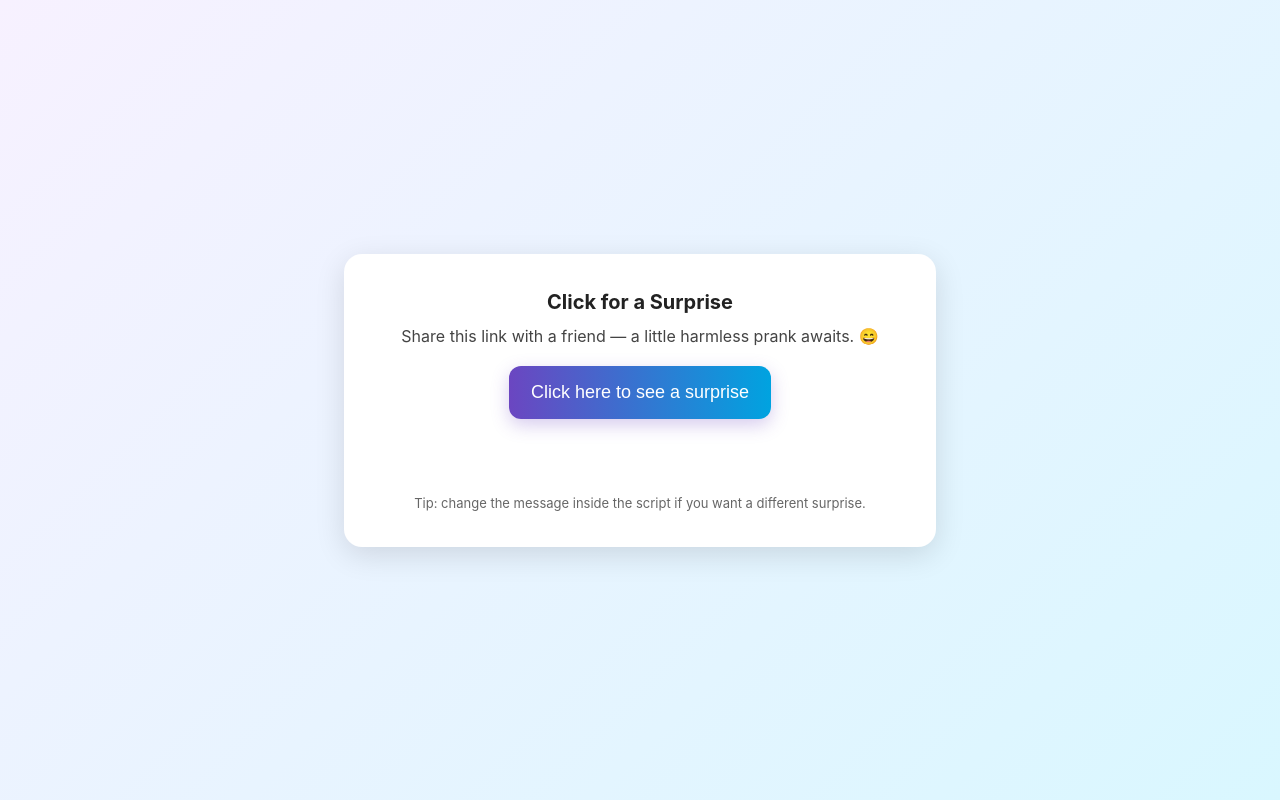
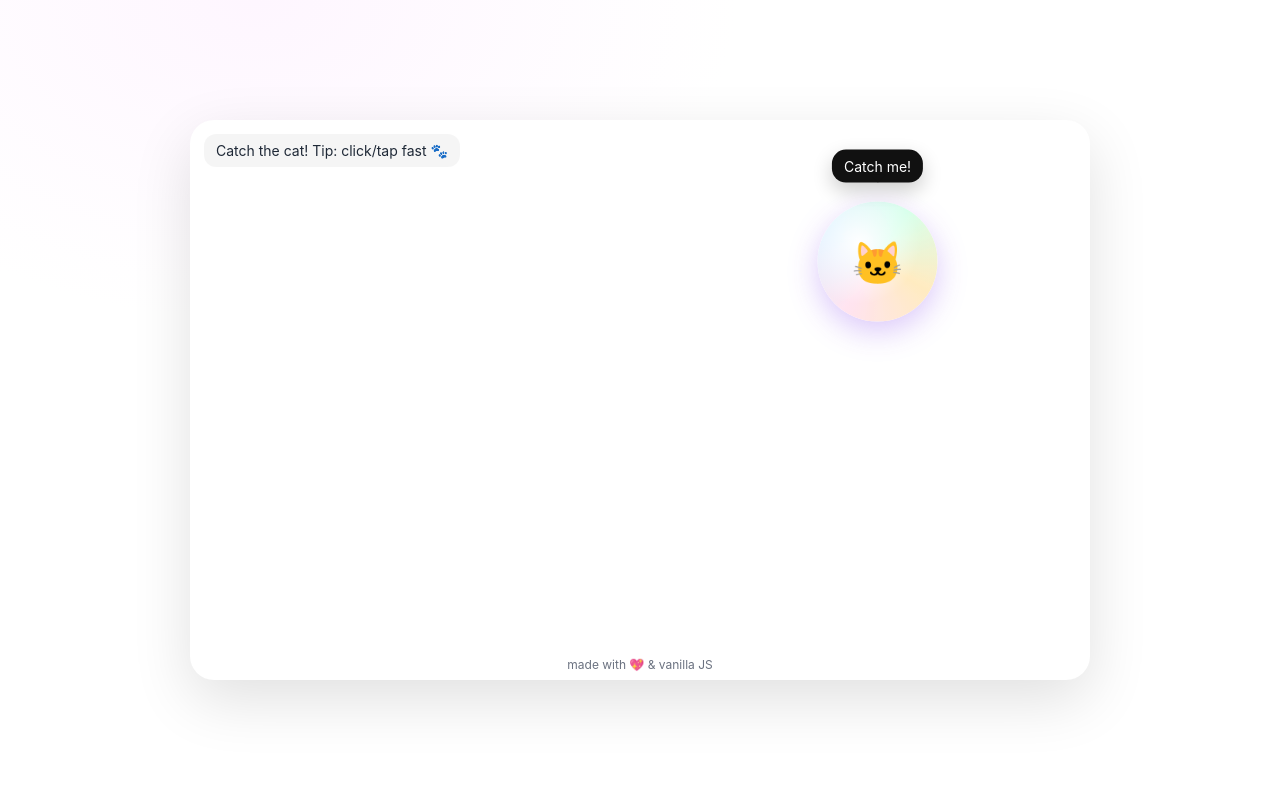
Before and after one commit to NineNine123/surprise, a plain HTML site: page index.html in a window 1280 px wide. Drawn offline with Linux system fonts and the light colour scheme.

Commit message:
cat catch game

```diff
--- a/index.html
+++ b/index.html
@@ -3,98 +3,328 @@
   <head>
     <meta charset="utf-8" />
     <meta name="viewport" content="width=device-width,initial-scale=1" />
-  <title>Surprise Button</title>
+    <title>Catch the Cat!</title>
     <style>
       :root {
-      --bg: linear-gradient(135deg,#f7f1ff,#d9f7ff);
-      --card: #ffffff;
-      --accent: #6b46c1;
-      --accent-2: #00a3e0;
+        --bg1: #fef6ff;
+        --bg2: #e8f7ff;
+        --card: #fff;
+        --ink: #1f2937;
+        --accent: #7c3aed;
       }
-    html,body{height:100%;margin:0;font-family:Inter,system-ui,-apple-system,Segoe UI,Roboto,"Helvetica Neue",Arial;}
-    body{
-      display:flex;align-items:center;justify-content:center;
-      background:var(--bg);
+      * {
+        box-sizing: border-box;
       }
-    .card{
-      width:90%;
-      max-width:520px;
-      padding:36px;
-      border-radius:18px;
-      background:var(--card);
-      box-shadow:0 8px 30px rgba(0,0,0,0.12);
-      text-align:center;
+      html,
+      body {
+        height: 100%;
+        margin: 0;
+        font-family: Inter, system-ui, -apple-system, Segoe UI, Roboto, Arial;
       }
-    h1{margin:0 0 12px;font-size:20px;color:#222;}
-    p{margin:0 0 20px;color:#444;}
-    button.primary{
-      background:linear-gradient(90deg,var(--accent),var(--accent-2));
-      color:white;border:0;padding:16px 22px;border-radius:12px;
-      font-size:18px;cursor:pointer;box-shadow:0 6px 18px rgba(107,70,193,0.28);
+      body {
+        background: radial-gradient(
+            1200px 800px at 20% 0%,
+            var(--bg1),
+            #fff 40%
+          ),
+          radial-gradient(1200px 800px at 100% 100%, var(--bg2), #fff 40%);
+        color: var(--ink);
+        display: flex;
+        align-items: center;
+        justify-content: center;
       }
-    .surprise{
-      margin-top:22px;
-      font-size:18px;
-      min-height:40px;
-      display:flex;align-items:center;justify-content:center;
-      gap:10px;
+      .stage {
+        position: relative;
+        width: min(900px, 92vw);
+        height: min(70vh, 560px);
+        border-radius: 24px;
+        background: var(--card);
+        box-shadow: 0 20px 60px rgba(0, 0, 0, 0.12);
+        overflow: hidden;
       }
-    .emoji{font-size:28px}
-    .small{font-size:13px;color:#666;margin-top:14px}
+      .hud {
+        position: absolute;
+        inset: 14px auto auto 14px;
+        background: rgba(0, 0, 0, 0.04);
+        padding: 8px 12px;
+        border-radius: 12px;
+        font-size: 14px;
+      }
+      .cta {
+        position: absolute;
+        right: 14px;
+        top: 14px;
+        padding: 10px 14px;
+        border: 0;
+        border-radius: 12px;
+        cursor: pointer;
+        font-size: 14px;
+        background: #111;
+        color: #fff;
+      }
+
+      /* Cat */
+      #cat {
+        position: absolute;
+        width: 120px;
+        height: 120px;
+        border-radius: 50%;
+        display: flex;
+        align-items: center;
+        justify-content: center;
+        cursor: pointer;
+        user-select: none;
+        touch-action: none;
+        transition: transform 0.38s cubic-bezier(0.22, 0.8, 0.22, 1),
+          box-shadow 0.2s;
+        box-shadow: 0 10px 30px rgba(124, 58, 237, 0.28);
+      }
+      /* Cute gradient body */
+      #cat::before {
+        content: "";
+        position: absolute;
+        inset: 0;
+        border-radius: 50%;
+        background: radial-gradient(
+            60px 60px at 35% 35%,
+            #fff,
+            rgba(255, 255, 255, 0.4)
+          ),
+          conic-gradient(
+            from 120deg,
+            #ffde9e,
+            #ffd3e4,
+            #c6e7ff,
+            #c1ffe0,
+            #ffde9e
+          );
+        filter: saturate(1.1);
+      }
+      .sprite {
+        position: relative;
+        font-size: 42px;
+        z-index: 1;
+        transform: translateY(-2px);
+      }
+      .bubble {
+        position: absolute;
+        left: 50%;
+        top: -52px;
+        transform: translateX(-50%);
+        background: #111;
+        color: #fff;
+        padding: 8px 12px;
+        border-radius: 14px;
+        font-size: 14px;
+        white-space: nowrap;
+        box-shadow: 0 8px 20px rgba(0, 0, 0, 0.2);
+      }
+      .bubble::after {
+        content: "";
+        position: absolute;
+        left: 50%;
+        bottom: -8px;
+        transform: translateX(-50%);
+        border: 8px solid transparent;
+        border-top-color: #111;
+      }
+      .wiggle {
+        animation: wiggle 1s infinite;
+      }
+      @keyframes wiggle {
+        0%,
+        100% {
+          transform: rotate(0deg);
+        }
+        20% {
+          transform: rotate(-6deg);
+        }
+        60% {
+          transform: rotate(6deg);
+        }
+      }
+
+      /* Confetti */
+      .confetti {
+        position: absolute;
+        left: 0;
+        top: 0;
+        right: 0;
+        bottom: 0;
+        pointer-events: none;
+        overflow: hidden;
+      }
+      .confetti span {
+        position: absolute;
+        font-size: 18px;
+        animation: fall 900ms ease-out forwards;
+      }
+      @keyframes fall {
+        from {
+          transform: translateY(0) rotate(0);
+        }
+        to {
+          transform: translateY(260px) rotate(340deg);
+          opacity: 0.2;
+        }
+      }
+
+      .footer {
+        position: absolute;
+        left: 0;
+        right: 0;
+        bottom: 8px;
+        text-align: center;
+        font-size: 12px;
+        color: #6b7280;
+      }
     </style>
   </head>
   <body>
-  <div class="card">
-    <h1>Click for a Surprise</h1>
-    <p>Share this link with a friend — a little harmless prank awaits. 😄</p>
+    <div class="stage" id="stage">
+      <div class="hud">Catch the cat! Tip: click/tap fast 🐾</div>
+      <button class="cta" id="reset" hidden>Play again</button>
 
-    <button id="surpriseBtn" class="primary">Click here to see a surprise</button>
+      <div id="cat" role="button" aria-label="Catch the cat" tabindex="0">
+        <div class="bubble" id="bubble">Catch me!</div>
+        <div class="sprite wiggle">🐱</div>
+      </div>
 
-    <div id="output" class="surprise" aria-live="polite"></div>
-    <div class="small">Tip: change the message inside the script if you want a different surprise.</div>
+      <div class="confetti" id="confetti"></div>
+      <div class="footer">made with 💖 & vanilla JS</div>
     </div>
 
     <script>
-    // EDIT THIS: change the messages to any funny/harmless lines you like.
-    const messages = [
-      {emoji:"🎉", text:"Gotcha! You're the real surprise!"},
-      {emoji:"😆", text:"Haha — served with love!"},
-      {emoji:"✨", text:"You're awesome — never forget that!"},
-      {emoji:"🤭", text:"Why did you click? Now you know!"},
-      {emoji:"💖", text:"Smile! You brightened my day."}
+      (function () {
+        const stage = document.getElementById("stage");
+        const cat = document.getElementById("cat");
+        const bubble = document.getElementById("bubble");
+        const confetti = document.getElementById("confetti");
+        const resetBtn = document.getElementById("reset");
+
+        let caught = false;
+        let mover = null;
+
+        // place cat at a random position within bounds
+        function randomPos() {
+          const r = stage.getBoundingClientRect();
+          const cw = cat.offsetWidth,
+            ch = cat.offsetHeight;
+          const pad = 8;
+          const x = Math.random() * (r.width - cw - pad * 2) + pad;
+          const y = Math.random() * (r.height - ch - pad * 2) + pad + 20; // avoid HUD
+          return { x, y };
+        }
+
+        function moveCat(to) {
+          cat.style.transform = `translate(${to.x}px, ${to.y}px)`;
+        }
+
+        function hop() {
+          if (caught) return;
+          moveCat(randomPos());
+        }
+
+        function startAutoMove() {
+          stopAutoMove();
+          mover = setInterval(hop, 2500);
+        }
+        function stopAutoMove() {
+          if (mover) clearInterval(mover), (mover = null);
+        }
+
+        // Run away when cursor gets too close
+        function runAway(e) {
+          if (caught) return;
+          const rect = cat.getBoundingClientRect();
+          const cx = rect.left + rect.width / 2;
+          const cy = rect.top + rect.height / 2;
+          const d = Math.hypot((e.clientX || 0) - cx, (e.clientY || 0) - cy);
+          if (d < 70) hop();
+        }
+
+        // Catch!
+        function catchCat() {
+          if (caught) return;
+          caught = true;
+          stopAutoMove();
+          bubble.textContent = pickWinMessage(); // <<< your win message here
+          cat.style.boxShadow = "0 10px 30px rgba(16,185,129,.5)";
+          burstConfetti();
+          resetBtn.hidden = false;
+        }
+
+        // Messages shown when caught – edit if you like
+        const winLines = [
+          "You caught me! You're quick 😺",
+          "Fast paws! Nice catch 🐾",
+          "Winner! Cat-chieved! ✨",
+          "Gotcha! You're awesome 🎉",
         ];
+        function pickWinMessage() {
+          return winLines[Math.floor(Math.random() * winLines.length)];
+        }
 
-    // If you specifically want to show ONE message always, change showRandom = false
-    const showRandom = true;
-
-    const btn = document.getElementById('surpriseBtn');
-    const out = document.getElementById('output');
-
-    function pickMessage() {
-      if (showRandom) {
-        return messages[Math.floor(Math.random() * messages.length)];
-      } else {
-        return messages[0];
+        // Confetti burst using emoji
+        function burstConfetti() {
+          confetti.innerHTML = "";
+          const bits = "🎉✨💫🧡💛💙".split("");
+          const r = stage.getBoundingClientRect();
+          for (let i = 0; i < 28; i++) {
+            const s = document.createElement("span");
+            s.textContent = bits[i % bits.length];
+            const x = r.width / 2 - 20 + (Math.random() * 120 - 60);
+            const y = r.height / 2 - 40 + (Math.random() * 40 - 20);
+            s.style.left = x + "px";
+            s.style.top = y + "px";
+            s.style.animationDelay = Math.random() * 0.25 + "s";
+            confetti.appendChild(s);
           }
         }
 
-    // Fun little animation when button clicked
-    btn.addEventListener('click', () => {
-      out.textContent = ""; // clear
-      btn.disabled = true;
-      btn.textContent = "Revealing...";
-      setTimeout(() => {
-        const msg = pickMessage();
-        out.innerHTML = `<span class="emoji">${msg.emoji}</span><strong>${msg.text}</strong>`;
-        btn.textContent = "Click again";
-        btn.disabled = false;
-      }, 700); // short suspense
+        function resetGame() {
+          caught = false;
+          bubble.textContent = "Catch me!";
+          cat.style.boxShadow = "0 10px 30px rgba(124,58,237,.28)";
+          resetBtn.hidden = true;
+          hop();
+          startAutoMove();
+        }
+
+        // Accessibility: keyboard/touch
+        cat.addEventListener("click", catchCat);
+        cat.addEventListener(
+          "touchstart",
+          (e) => {
+            e.preventDefault();
+            catchCat();
+          },
+          { passive: false }
+        );
+        cat.addEventListener("keydown", (e) => {
+          if (e.key === "Enter" || e.key === " ") catchCat();
         });
 
-    // Optional: allow pressing Enter to click
-    document.addEventListener('keydown', (e) => {
-      if (e.key === 'Enter') btn.click();
+        // Make it dodge the pointer
+        stage.addEventListener("mousemove", runAway);
+        stage.addEventListener(
+          "touchmove",
+          (e) => {
+            const t = e.touches[0];
+            if (t) runAway({ clientX: t.clientX, clientY: t.clientY });
+          },
+          { passive: true }
+        );
+
+        // Initial placement
+        moveCat(randomPos());
+        startAutoMove();
+
+        resetBtn.addEventListener("click", resetGame);
+        window.addEventListener("resize", () => {
+          if (!caught) hop();
         });
+      })();
     </script>
   </body>
 </html>
```
Also changed, not shown: 1 other file. Lines whose indentation alone changed are shown as unchanged.
